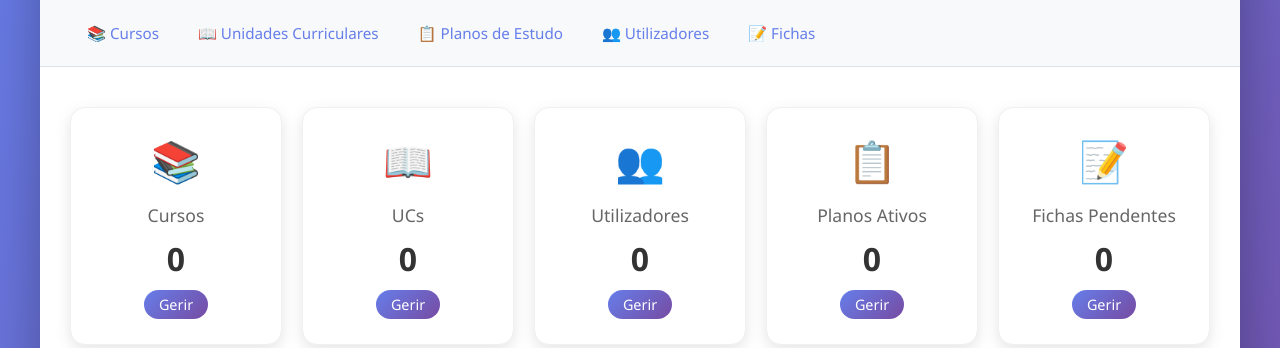
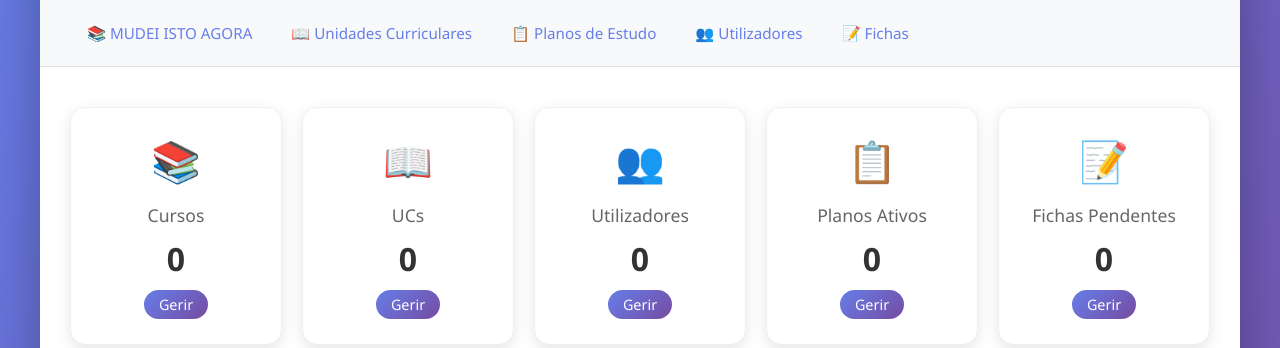
Before and after one commit to telmocachetas-cmyk/Sistema-Gest-o-Acad-mica, a PHP site: page /admin/dashboard.php in a window 1280 px wide. Shown: the part 167-515 px from the top of the page. Run offline with PHP 8.4, Linux system fonts and the light colour scheme; the visitor is signed in with stand-in values (Sample User, id 1); data that the repository does not hold is empty.

Commit message:
Mudei agora

```diff
--- a/admin/dashboard.php
+++ b/admin/dashboard.php
@@ -143,7 +143,7 @@ $ultimos_users = mysqli_query($conn, "SELECT * FROM users ORDER BY login DESC LI
         </div>
 
         <div class="nav">
-            <a href="gerir_cursos.php">📚 Cursos</a>
+            <a href="gerir_cursos.php">📚 MUDEI ISTO AGORA</a>
             <a href="gerir_disciplinas.php">📖 Unidades Curriculares</a>
             <a href="gerir_planos.php">📋 Planos de Estudo</a>
             <a href="gerir_utilizadores.php">👥 Utilizadores</a>
```
